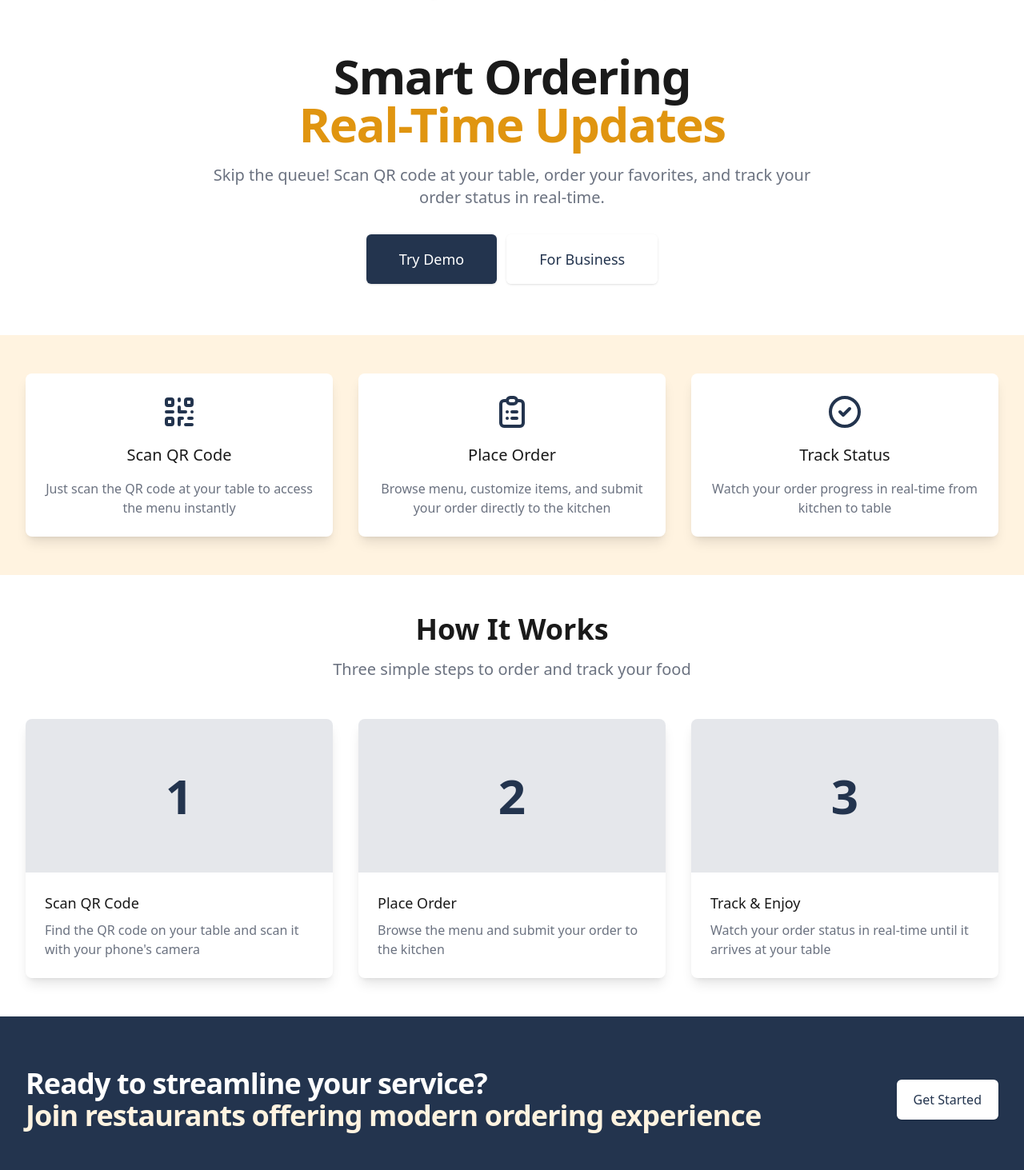
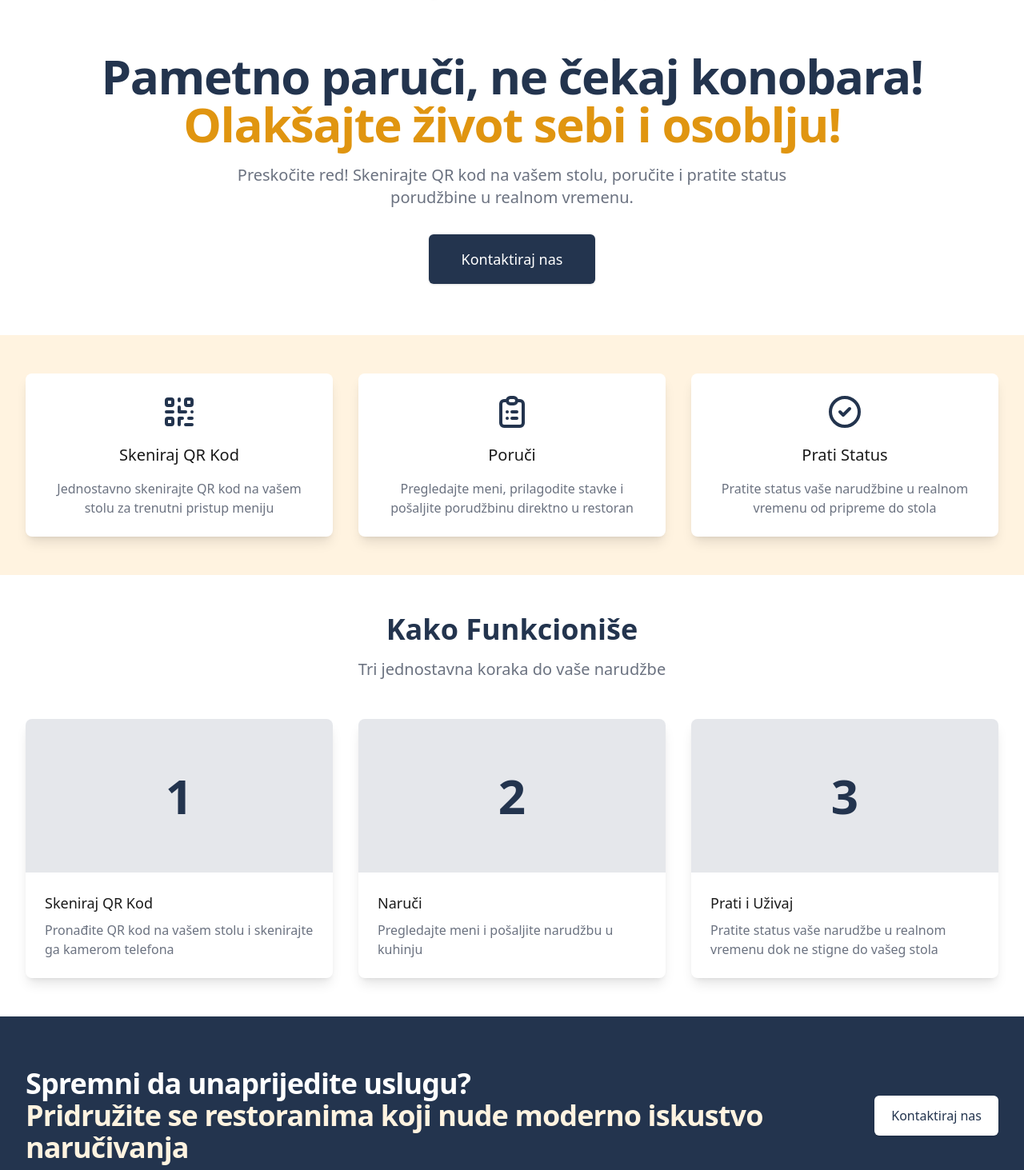
Before and after one commit to dejanrob/3taps-website, an Angular app: page / in a window 1280 px wide. Shown: the part 127-1590 px from the top of the page at 80% size. Built offline with nearby package versions, Linux system fonts and the light colour scheme.

Commit message:
a bit of ontent tweaks

```diff
--- a/src/app/app.component.html
+++ b/src/app/app.component.html
@@ -5,27 +5,22 @@
   <div class="relative bg-white">
     <!-- Logo Section -->
     <div class="flex justify-center pt-8">
-      <img src="assets/logo.png" alt="QR Order Logo" class="h-24 w-auto">
+      <img src="assets/logo.png" alt="QR Naručivanje Logo" class="h-24 w-auto">
     </div>
 
     <div class="max-w-7xl mx-auto px-4 sm:px-6 lg:px-8 py-16">
       <div class="text-center">
         <h1 class="text-4xl tracking-tight font-extrabold text-brand-dark sm:text-5xl md:text-6xl">
-          <span class="block">Smart Ordering</span>
-          <span class="block text-brand-secondary">Real-Time Updates</span>
+          <span class="block text-brand-primary">Pametno paruči, ne čekaj konobara!</span>
+          <span class="block text-brand-secondary">Olakšajte život sebi i osoblju!</span>
         </h1>
         <p class="mt-3 max-w-md mx-auto text-base text-gray-500 sm:text-lg md:mt-5 md:text-xl md:max-w-3xl">
-          Skip the queue! Scan QR code at your table, order your favorites, and track your order status in real-time.
+          Preskočite red! Skenirajte QR kod na vašem stolu, poručite i pratite status porudžbine u realnom vremenu.
         </p>
         <div class="mt-5 max-w-md mx-auto sm:flex sm:justify-center md:mt-8">
           <div class="rounded-md shadow">
             <a href="#" class="w-full flex items-center justify-center px-8 py-3 border border-transparent text-base font-medium rounded-md text-white bg-brand-primary hover:bg-brand-secondary transition-colors duration-300 md:py-4 md:text-lg md:px-10">
-              Try Demo
-            </a>
-          </div>
-          <div class="mt-3 rounded-md shadow sm:mt-0 sm:ml-3">
-            <a href="#" class="w-full flex items-center justify-center px-8 py-3 border border-transparent text-base font-medium rounded-md text-brand-primary bg-white hover:bg-brand-light transition-colors duration-300 md:py-4 md:text-lg md:px-10">
-              For Business
+              Kontaktiraj nas
             </a>
           </div>
         </div>
@@ -45,8 +40,8 @@
                 <path stroke-linecap="round" stroke-linejoin="round" stroke-width="2" d="M12 4v1m6 11h2m-6 0h-2v4m0-11v3m0 0h.01M12 12h4.01M16 20h4M4 12h4m12 0h.01M5 8h2a1 1 0 001-1V5a1 1 0 00-1-1H5a1 1 0 00-1 1v2a1 1 0 001 1zm12 0h2a1 1 0 001-1V5a1 1 0 00-1-1h-2a1 1 0 00-1 1v2a1 1 0 001 1zM5 20h2a1 1 0 001-1v-2a1 1 0 00-1-1H5a1 1 0 00-1 1v2a1 1 0 001 1z" />
               </svg>
             </div>
-            <h3 class="text-xl font-medium text-brand-dark">Scan QR Code</h3>
-            <p class="mt-4 text-gray-500">Just scan the QR code at your table to access the menu instantly</p>
+            <h3 class="text-xl font-medium text-brand-dark">Skeniraj QR Kod</h3>
+            <p class="mt-4 text-gray-500">Jednostavno skenirajte QR kod na vašem stolu za trenutni pristup meniju</p>
           </div>
         </div>
 
@@ -58,8 +53,8 @@
                 <path stroke-linecap="round" stroke-linejoin="round" stroke-width="2" d="M9 5H7a2 2 0 00-2 2v12a2 2 0 002 2h10a2 2 0 002-2V7a2 2 0 00-2-2h-2M9 5a2 2 0 002 2h2a2 2 0 002-2M9 5a2 2 0 012-2h2a2 2 0 012 2m-3 7h3m-3 4h3m-6-4h.01M9 16h.01" />
               </svg>
             </div>
-            <h3 class="text-xl font-medium text-brand-dark">Place Order</h3>
-            <p class="mt-4 text-gray-500">Browse menu, customize items, and submit your order directly to the kitchen</p>
+            <h3 class="text-xl font-medium text-brand-dark">Poruči</h3>
+            <p class="mt-4 text-gray-500">Pregledajte meni, prilagodite stavke i pošaljite porudžbinu direktno u restoran</p>
           </div>
         </div>
 
@@ -71,8 +66,8 @@
                 <path stroke-linecap="round" stroke-linejoin="round" stroke-width="2" d="M9 12l2 2 4-4m6 2a9 9 0 11-18 0 9 9 0 0118 0z" />
               </svg>
             </div>
-            <h3 class="text-xl font-medium text-brand-dark">Track Status</h3>
-            <p class="mt-4 text-gray-500">Watch your order progress in real-time from kitchen to table</p>
+            <h3 class="text-xl font-medium text-brand-dark">Prati Status</h3>
+            <p class="mt-4 text-gray-500">Pratite status vaše narudžbine u realnom vremenu od pripreme do stola</p>
           </div>
         </div>
       </div>
@@ -83,11 +78,11 @@
   <div class="py-12 bg-white">
     <div class="max-w-7xl mx-auto px-4 sm:px-6 lg:px-8">
       <div class="text-center">
-        <h2 class="text-3xl font-extrabold text-brand-dark sm:text-4xl">
-          How It Works
+        <h2 class="text-3xl font-extrabold text-brand-primary sm:text-4xl">
+          Kako Funkcioniše
         </h2>
         <p class="mt-3 max-w-2xl mx-auto text-xl text-gray-500 sm:mt-4">
-          Three simple steps to order and track your food
+          Tri jednostavna koraka do vaše narudžbe
         </p>
       </div>
 
@@ -96,8 +91,8 @@
         <div class="rounded-lg shadow-lg overflow-hidden transform hover:scale-105 transition-transform duration-300">
           <div class="h-48 bg-gray-200 flex items-center justify-center text-6xl font-bold text-brand-primary">1</div>
           <div class="p-6">
-            <h3 class="text-lg font-medium text-brand-dark">Scan QR Code</h3>
-            <p class="mt-2 text-gray-500">Find the QR code on your table and scan it with your phone's camera</p>
+            <h3 class="text-lg font-medium text-brand-dark">Skeniraj QR Kod</h3>
+            <p class="mt-2 text-gray-500">Pronađite QR kod na vašem stolu i skenirajte ga kamerom telefona</p>
           </div>
         </div>
 
@@ -105,8 +100,8 @@
         <div class="rounded-lg shadow-lg overflow-hidden transform hover:scale-105 transition-transform duration-300">
           <div class="h-48 bg-gray-200 flex items-center justify-center text-6xl font-bold text-brand-primary">2</div>
           <div class="p-6">
-            <h3 class="text-lg font-medium text-brand-dark">Place Order</h3>
-            <p class="mt-2 text-gray-500">Browse the menu and submit your order to the kitchen</p>
+            <h3 class="text-lg font-medium text-brand-dark">Naruči</h3>
+            <p class="mt-2 text-gray-500">Pregledajte meni i pošaljite narudžbu u kuhinju</p>
           </div>
         </div>
 
@@ -114,8 +109,8 @@
         <div class="rounded-lg shadow-lg overflow-hidden transform hover:scale-105 transition-transform duration-300">
           <div class="h-48 bg-gray-200 flex items-center justify-center text-6xl font-bold text-brand-primary">3</div>
           <div class="p-6">
-            <h3 class="text-lg font-medium text-brand-dark">Track & Enjoy</h3>
-            <p class="mt-2 text-gray-500">Watch your order status in real-time until it arrives at your table</p>
+            <h3 class="text-lg font-medium text-brand-dark">Prati i Uživaj</h3>
+            <p class="mt-2 text-gray-500">Pratite status vaše narudžbe u realnom vremenu dok ne stigne do vašeg stola</p>
           </div>
         </div>
       </div>
@@ -126,13 +121,13 @@
   <div class="bg-brand-primary">
     <div class="max-w-7xl mx-auto py-12 px-4 sm:px-6 lg:py-16 lg:px-8 lg:flex lg:items-center lg:justify-between">
       <h2 class="text-3xl font-extrabold tracking-tight text-white sm:text-4xl">
-        <span class="block">Ready to streamline your service?</span>
-        <span class="block text-brand-light">Join restaurants offering modern ordering experience</span>
+        <span class="block">Spremni da unaprijedite uslugu?</span>
+        <span class="block text-brand-light">Pridružite se restoranima koji nude moderno iskustvo naručivanja</span>
       </h2>
       <div class="mt-8 flex lg:mt-0 lg:flex-shrink-0">
         <div class="inline-flex rounded-md shadow">
           <a href="#" class="inline-flex items-center justify-center px-5 py-3 border border-transparent text-base font-medium rounded-md text-brand-primary bg-white hover:bg-brand-light transition-colors duration-300">
-            Get Started
+            Kontaktiraj nas
           </a>
         </div>
       </div>
```
